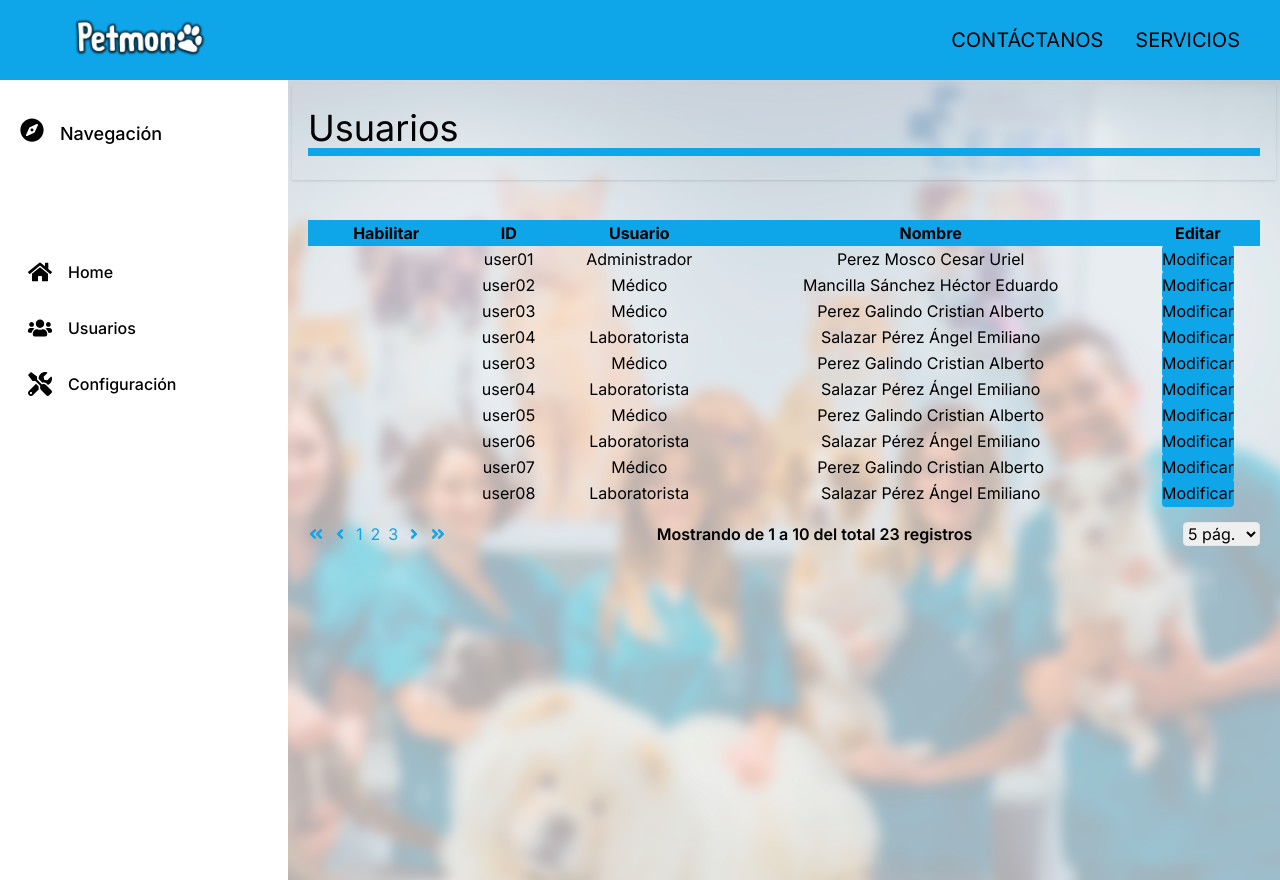
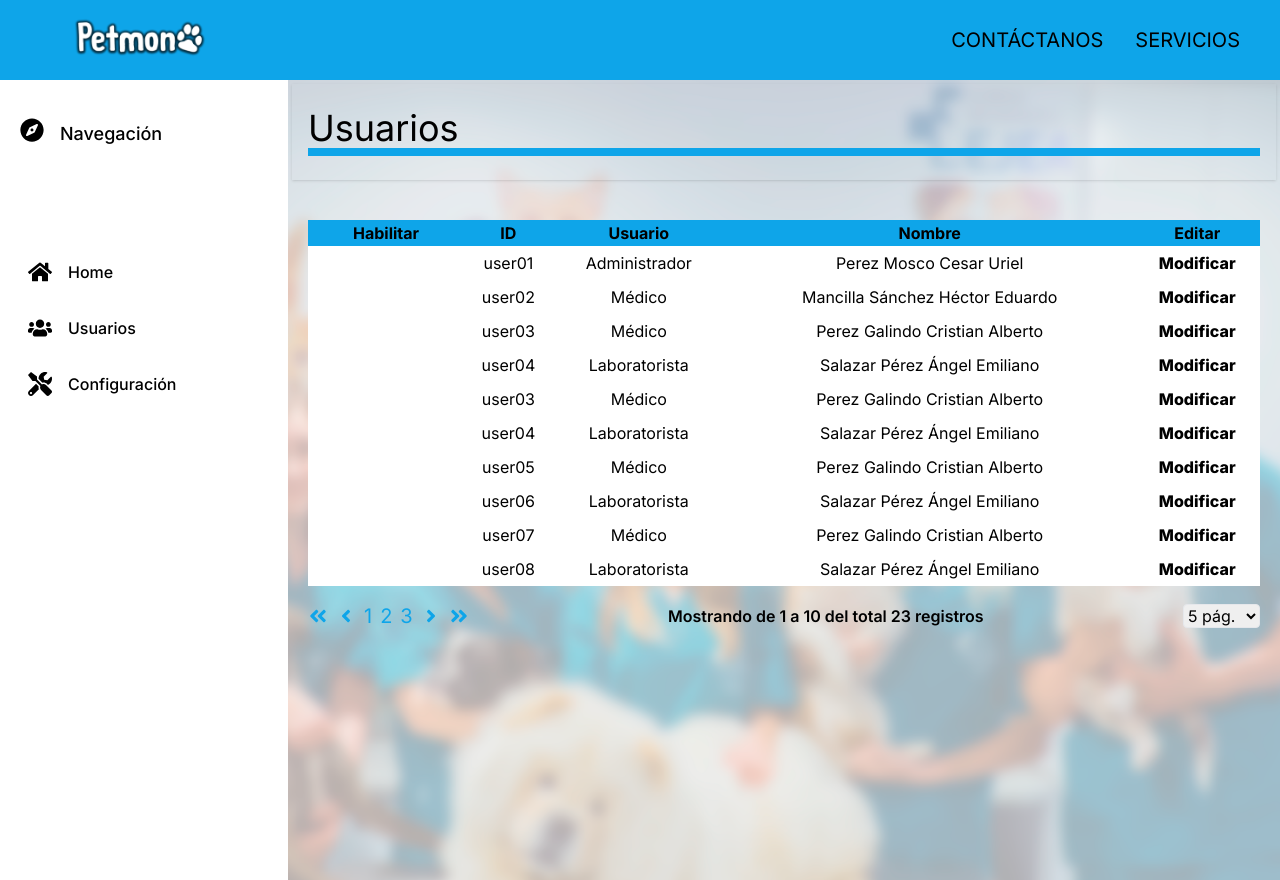
Before and after one commit to AxelBravo356/Veterinaria, a Next.js app: page /admin/users in a window 1280 px wide. Built offline with nearby package versions, Linux system fonts and the light colour scheme.

Commit message:
fixUserComponent

```diff
--- a/src/app/admin/users/page.jsx
+++ b/src/app/admin/users/page.jsx
@@ -4,12 +4,12 @@ import UserTable from "@/view/UserTable";
 
 export default function Users() {
   return (
-    <>
+    <div>
       <LayoutSideBar>
         <LayoutTable>
           <UserTable />
         </LayoutTable>
       </LayoutSideBar>
-    </>
+    </div>
   );
 }
--- a/src/components/sidebar/index.jsx
+++ b/src/components/sidebar/index.jsx
@@ -1,7 +1,7 @@
 "use client";
 import { useRouter } from "next/navigation";
 import Link from "next/link";
-import { useState, useMemo } from "react";
+import { useState } from "react";
 import classNames from "classnames";
 import {
   FaCompass,
@@ -24,10 +24,10 @@ export default function Sidebar() {
   const router = useRouter();
 
   const wrapperClasses = classNames(
-    "h-screen px-4 pt-8 pb-4 bg-white flex justify-start flex-col w-72",
+    "h-screen px-4 pt-8 pb-4 bg-white flex justify-start flex-col",
     {
-      ["w-72"]: !toggleCollapse,
-      ["w-28"]: toggleCollapse,
+      "w-72": !toggleCollapse,
+      "w-28": toggleCollapse,
     }
   );
 
@@ -40,6 +40,7 @@ export default function Sidebar() {
       "flex items-center cursor-pointer hover:bg-gray-200 rounded w-full overflow-hidden whitespace-nowrap"
     );
   };
+
   const onMouseOver = () => {
     setIsCollapsible(!isCollapsible);
   };
@@ -47,6 +48,7 @@ export default function Sidebar() {
   const handleSidebarToggle = () => {
     setToggleCollapse(!toggleCollapse);
   };
+
   return (
     <div
       className={wrapperClasses}
@@ -56,7 +58,7 @@ export default function Sidebar() {
     >
       <div className="flex flex-col">
         <div className="flex items-center justify-between relative">
-          <div className="flex items-center pl-1 gap-4 ">
+          <div className="flex items-center pl-1 gap-4">
             <FaCompass className="text-2xl" />
             <span
               className={classNames("mt-2 text-lg font-medium text-black", {
@@ -79,7 +81,7 @@ export default function Sidebar() {
           {menuItems.map(({ icon: Icon, ...menu }) => {
             const classes = getNavItemClasses(menu);
             return (
-              <div className={classes}>
+              <div key={menu.id} className={classes}>
                 <Link href={menu.link}>
                   <div className="flex py-4 px-3 items-center w-full h-full">
                     <div style={{ width: "2.5rem" }}>
--- a/src/view/UserTable.jsx
+++ b/src/view/UserTable.jsx
@@ -5,7 +5,7 @@ import {
   FaAngleRight,
   FaAngleDoubleRight,
 } from "react-icons/fa";
-import React, { useState } from "react";
+import { useState } from "react";
 import {
   flexRender,
   getCoreRowModel,
@@ -38,7 +38,7 @@ export default function UserTable() {
       accessorKey: "EDITAR",
       header: () => <span>Editar</span>,
       cell: (info) => (
-        <botton className="bg-sky-500 py-1 rounded">Modificar</botton>
+        <button className="font-extrabold py-1">Modificar</button>
       ),
     },
   ];
@@ -52,15 +52,12 @@ export default function UserTable() {
 
   return (
     <div className="px-6 py-4 bg-slate-200">
-      <table className="table-auto w-full ">
+      <table className="table-fixed w-full bg-slate-200">
         <thead className="bg-sky-500">
           {table.getHeaderGroups().map((headerGroup) => (
-            <tr
-              key={headerGroup.id}
-              className="border-b border-gray-300 text-gray-600 bg-gray-100"
-            >
+            <tr key={headerGroup.id} className="text-gray-600 bg-gray-100">
               {headerGroup.headers.map((header) => (
-                <th key={header.id} className="py-2 px-4 uppercase">
+                <th key={header.id} className=" py-2 px-4 uppercase">
                   {header.isPlaceholder
                     ? null
                     : flexRender(
@@ -72,14 +69,14 @@ export default function UserTable() {
             </tr>
           ))}
         </thead>
-        <tbody className="bg-slate-100">
+        <tbody className="bg-white ">
           {table.getRowModel().rows.map((row) => (
             <tr
               key={row.id}
-              className="text-gray-600 text-center hover:bg-slate-100"
+              className="text-gray-600 text-center p-5 hover:bg-gray-200"
             >
               {row.getVisibleCells().map((cell) => (
-                <td key={cell.id} className="py-2 px-14 hover:bg-slate-400">
+                <td key={cell.id} className="py-2 px-14 ">
                   {flexRender(cell.column.columnDef.cell, cell.getContext())}
                 </td>
               ))}
@@ -88,7 +85,7 @@ export default function UserTable() {
         </tbody>
       </table>
       <div className="mt-4 flex items-center justify-between">
-        <div className="flex items-center gap-2">
+        <div className="flex items-center gap-2 text-xl">
           <button
             onClick={() => table.setPageIndex(0)}
             disabled={!table.getCanPreviousPage()}
@@ -130,7 +127,7 @@ export default function UserTable() {
           <button
             onClick={() => table.setPageIndex(table.getPageCount() - 1)}
             disabled={!table.getCanNextPage()}
-            className="text-sky-500 py-0.5 px-1 rounded-md "
+            className="text-sky-500 py-0.5 px-1 rounded-md"
           >
             <FaAngleDoubleRight />
           </button>
```
